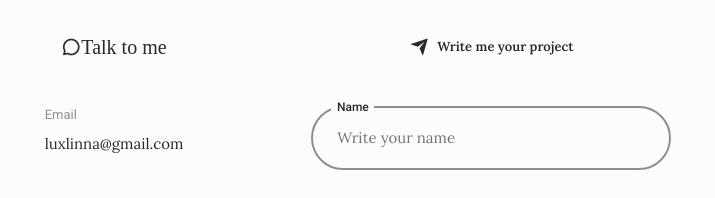
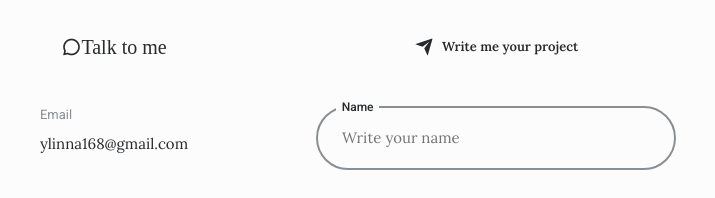
Before and after one commit to Luxlinna/PFLinna, a plain HTML site: page index.html in a window 1280 px wide. Shown: the part 4880-5078 px from the top of the page, 282-997 px from the left. Drawn offline with nearby package versions, Linux system fonts and the light colour scheme.

Commit message:
Update email

```diff
--- a/index.html
+++ b/index.html
@@ -467,7 +467,7 @@
                     <div class="contact__info">
                         <div class="contact__data">
                             <span class="contact__data-title">Email</span>
-                            <span class="contact__data-info">luxlinna@gmail.com</span>
+                            <span class="contact__data-info">ylinna168@gmail.com</span>
                         </div>
 
                         <div class="contact__data">
```
